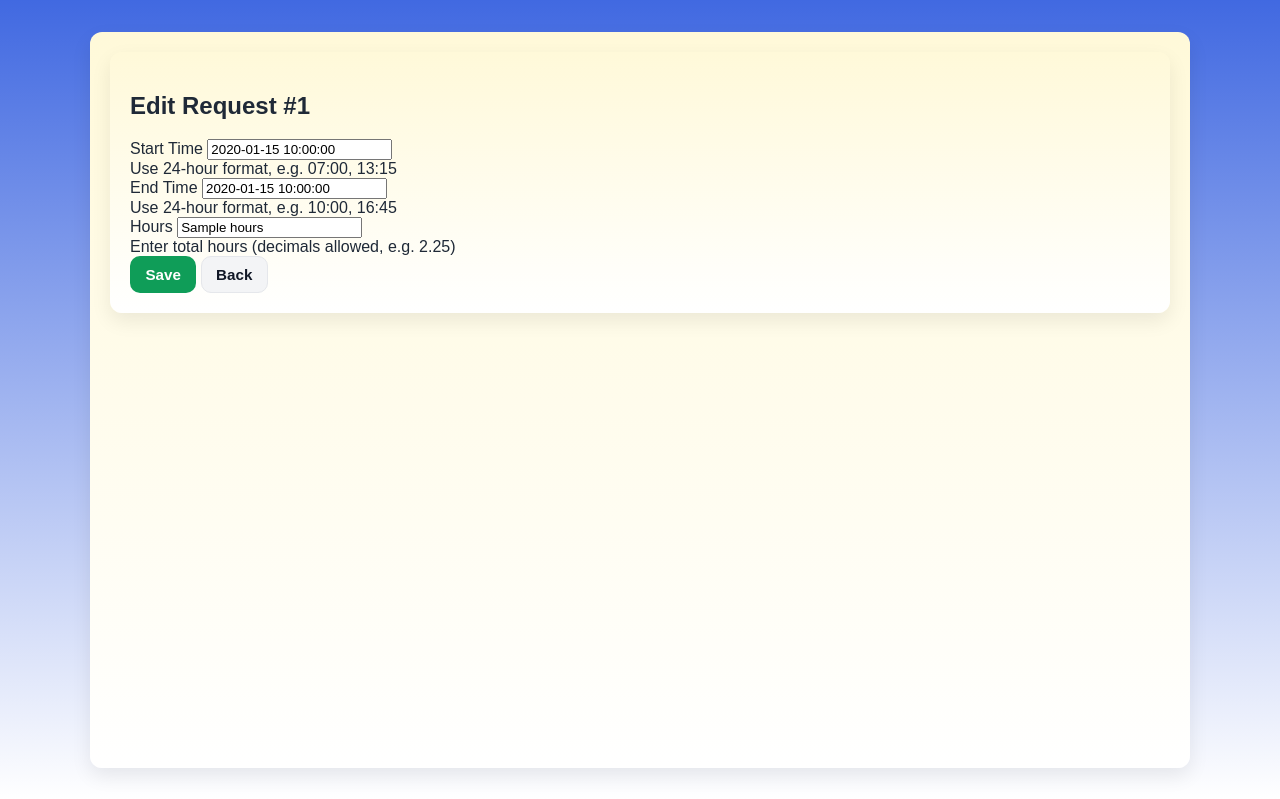
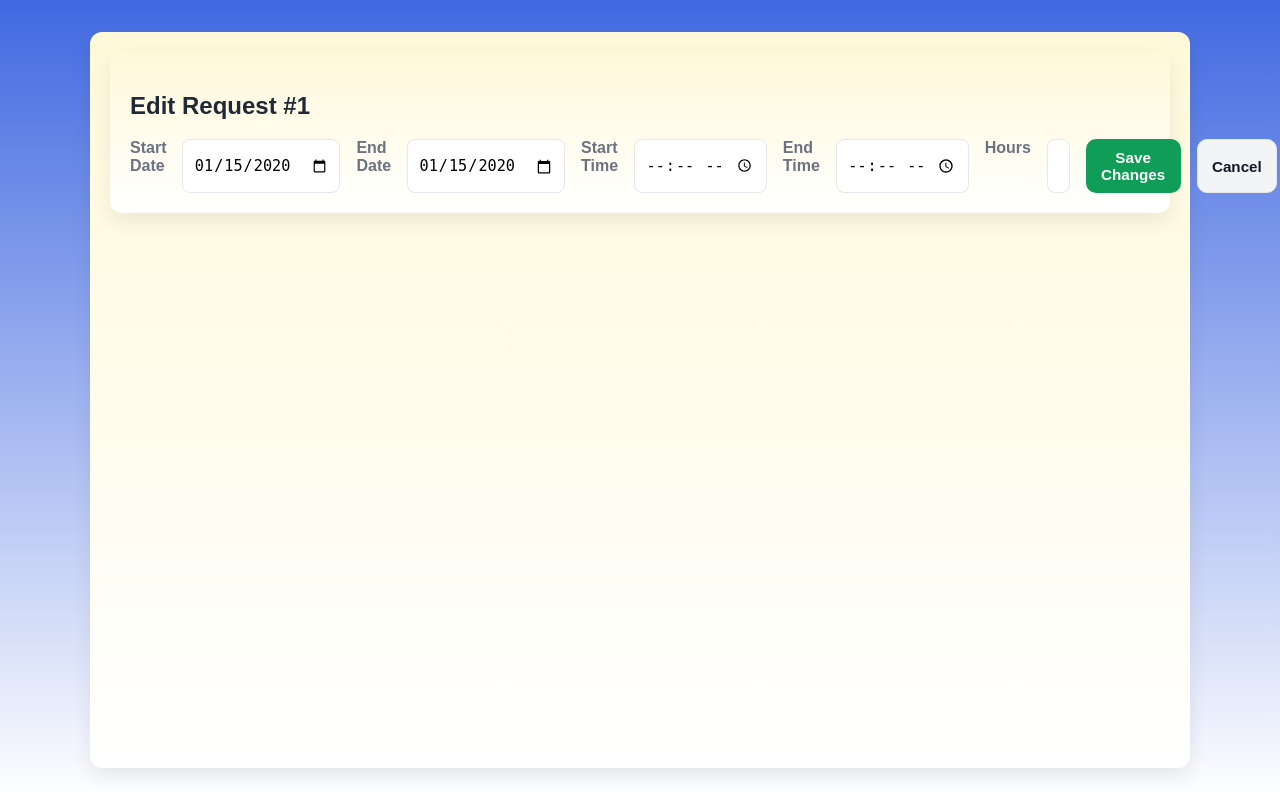
Before and after one commit to mcahoon-coder/RWA-Leave-System-Render-Clean, a Flask app: template templates/edit_request.html in a window 1280 px wide. Shown: the part 49-848 px from the top of the page. Run offline with Flask 3, Linux system fonts and the light colour scheme; tables that the repository leaves empty hold one stand-in row (values such as "Sample post"); the template is opened without the code that fills it: values that come from a table or form of the project are taken from there, most other values are stand-ins (such as "Sample title", 1, 10 or a date in 2020); some libraries are stand-ins or nearby versions.

Commit message:
Update edit_request.html

```diff
--- a/templates/edit_request.html
+++ b/templates/edit_request.html
@@ -1,32 +1,43 @@
 {% extends "base.html" %}
 {% block content %}
 <div class="container mt-4">
-    <h2>Edit Request #{{ req.id }}</h2>
+    <h2>Edit Request #{{ r.id }}</h2>
 
-    <form method="POST">
-        <div class="mb-3">
-            <label for="start_time" class="form-label">Start Time</label>
-            <input type="text" class="form-control" name="start_time" id="start_time"
-                   value="{{ req.start_time or '' }}" placeholder="HH:MM (24h)">
-            <div class="form-text">Use 24-hour format, e.g. 07:00, 13:15</div>
+    <form method="post" class="form-grid">
+        <div class="form-row">
+            <label class="label" for="start_date">Start Date</label>
+            <input type="date" id="start_date" name="start_date" class="input"
+                   value="{{ r.start_date }}">
         </div>
 
-        <div class="mb-3">
-            <label for="end_time" class="form-label">End Time</label>
-            <input type="text" class="form-control" name="end_time" id="end_time"
-                   value="{{ req.end_time or '' }}" placeholder="HH:MM (24h)">
-            <div class="form-text">Use 24-hour format, e.g. 10:00, 16:45</div>
+        <div class="form-row">
+            <label class="label" for="end_date">End Date</label>
+            <input type="date" id="end_date" name="end_date" class="input"
+                   value="{{ r.end_date }}">
         </div>
 
-        <div class="mb-3">
-            <label for="hours" class="form-label">Hours</label>
-            <input type="text" class="form-control" name="hours" id="hours"
-                   value="{{ req.hours }}">
-            <div class="form-text">Enter total hours (decimals allowed, e.g. 2.25)</div>
+        <div class="form-row">
+            <label class="label" for="start_time">Start Time</label>
+            <input type="time" id="start_time" name="start_time" class="input"
+                   value="{{ r.start_time }}">
         </div>
 
-        <button type="submit" class="btn btn-success">Save</button>
-        <a href="{{ url_for('my_requests') }}" class="btn btn-secondary">Back</a>
+        <div class="form-row">
+            <label class="label" for="end_time">End Time</label>
+            <input type="time" id="end_time" name="end_time" class="input"
+                   value="{{ r.end_time }}">
+        </div>
+
+        <div class="form-row">
+            <label class="label" for="hours">Hours</label>
+            <input type="number" step="0.25" id="hours" name="hours" class="input"
+                   value="{{ r.hours }}">
+        </div>
+
+        <div class="form-row mt-3">
+            <button type="submit" class="btn btn-success">Save Changes</button>
+            <a href="{{ url_for('my_requests') }}" class="btn btn-secondary">Cancel</a>
+        </div>
     </form>
 </div>
 {% endblock %}
```
